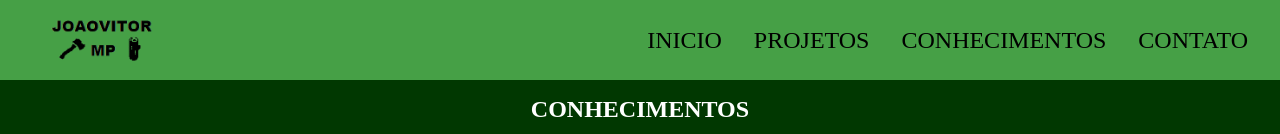
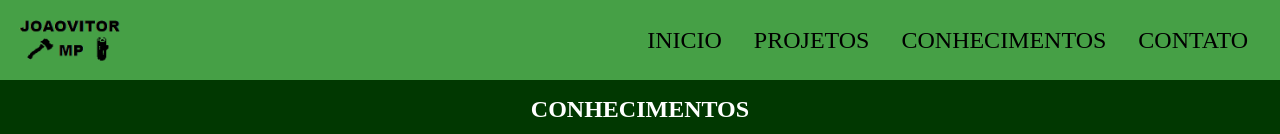
Before and after one commit to Unacon/Unacon.github.io, a plain HTML site: page index.html in a window 1280 px wide. Shown: the top 134 px of the page. Drawn offline with Linux system fonts and the light colour scheme.

Commit message:
Modificação do Slogan

```diff
--- a/assests/css/header.css
+++ b/assests/css/header.css
@@ -23,7 +23,7 @@ header > .menu{
 header > .slogan{
   height: 100%;
 
-  padding-left: 2rem;
+  /* padding-left: 2rem; */
 }
 header > .slogan img{
   height: 100%;
```
